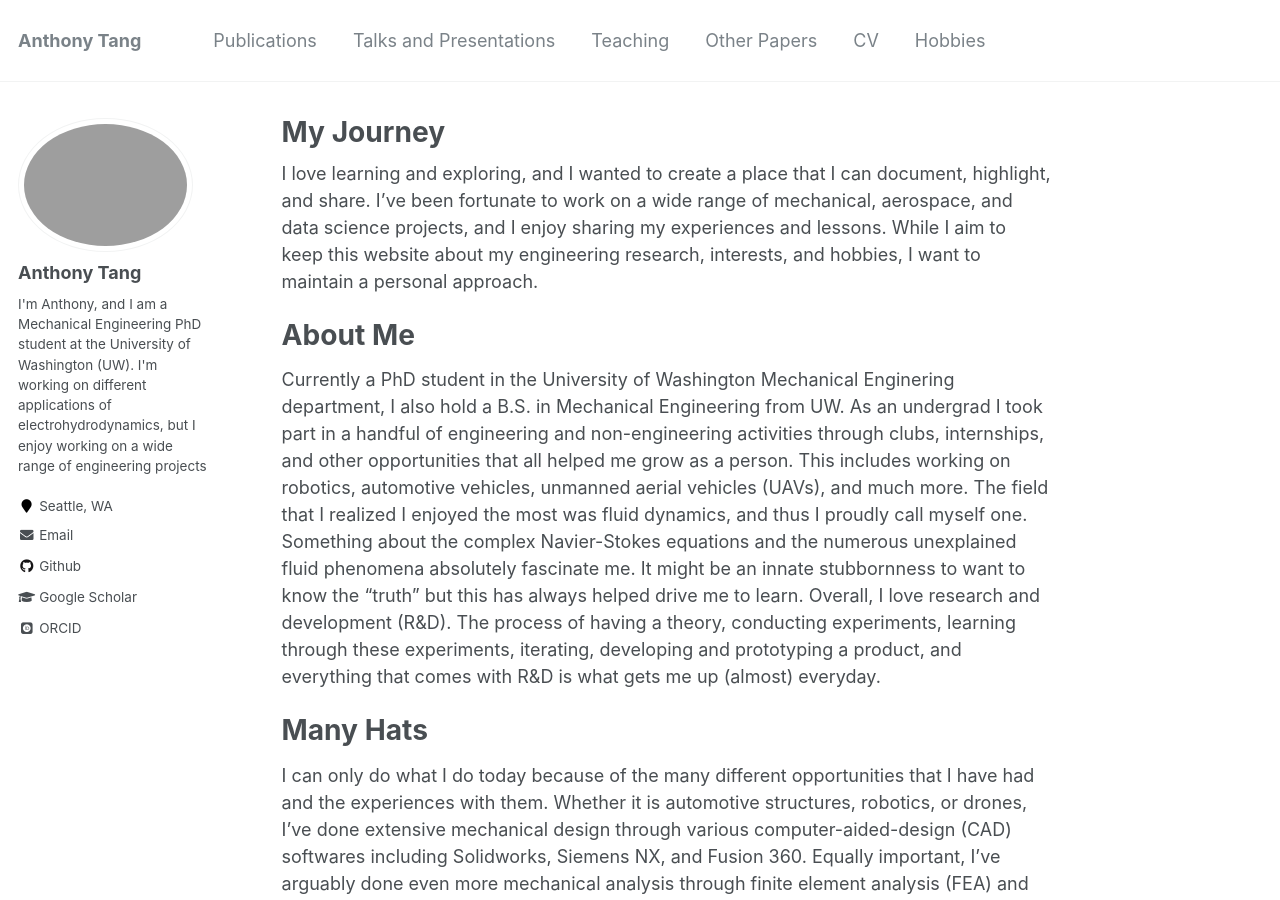
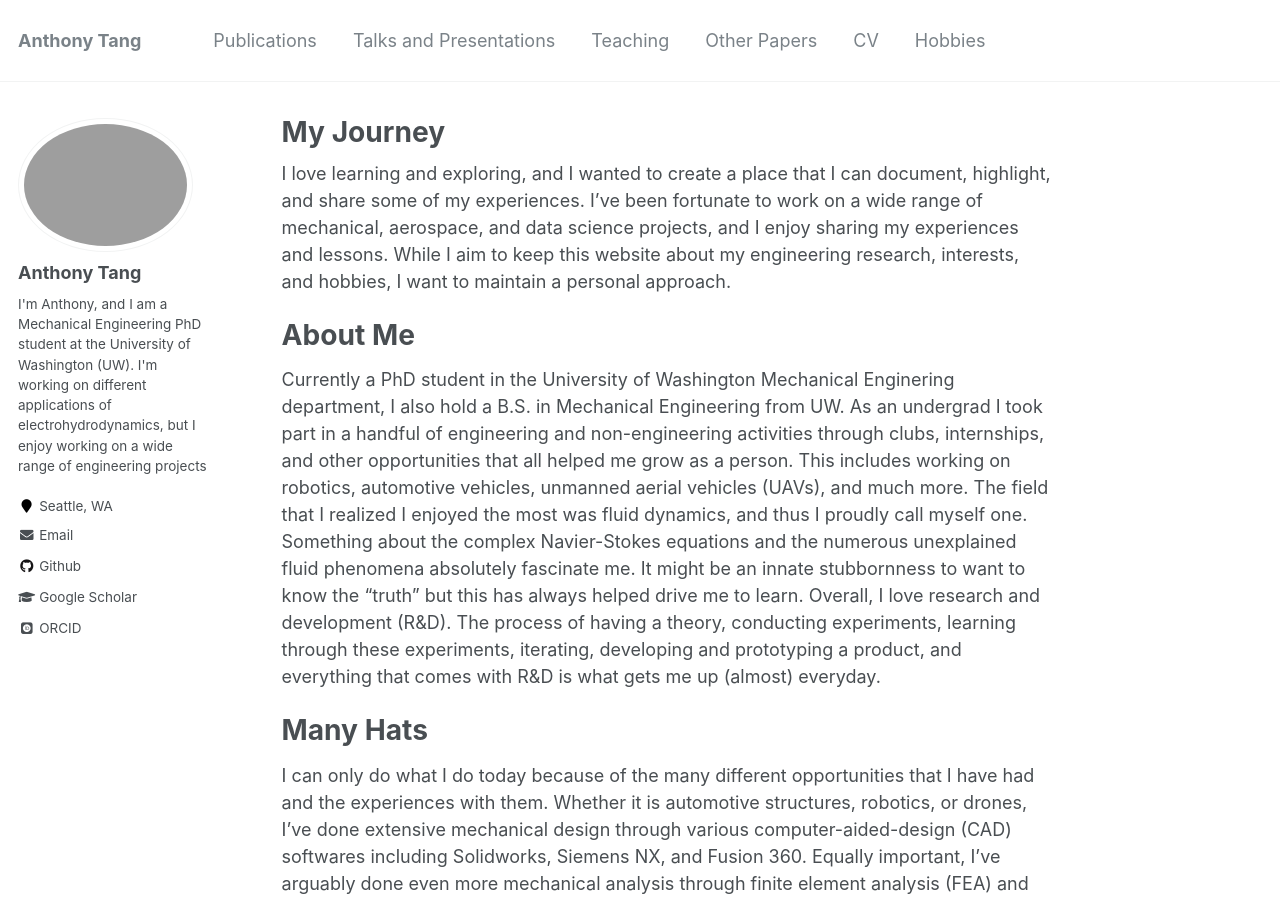
Before and after one commit to antang808/academic, a Jekyll site: the page built from _pages/about.md, in a window 1280 px wide and 900 px high. Built offline with Jekyll 4.4.1, drawn with Linux system fonts in a browser that asks for light colours; some web fonts are replaced.

Commit message:
Update about.md

```diff
--- a/_pages/about.md
+++ b/_pages/about.md
@@ -8,7 +8,7 @@ redirect_from:
   - /about.html
 ---
 
-I love learning and exploring, and I wanted to create a place that I can document, highlight, and share.  I've been fortunate to work on a wide range of mechanical, aerospace, and data science projects, and I enjoy sharing my experiences and lessons.  While I aim to keep this website about my engineering research, interests, and hobbies, I want to maintain a personal approach.
+I love learning and exploring, and I wanted to create a place that I can document, highlight, and share some of my experiences.  I've been fortunate to work on a wide range of mechanical, aerospace, and data science projects, and I enjoy sharing my experiences and lessons.  While I aim to keep this website about my engineering research, interests, and hobbies, I want to maintain a personal approach.
 
 About Me
 ======
```
